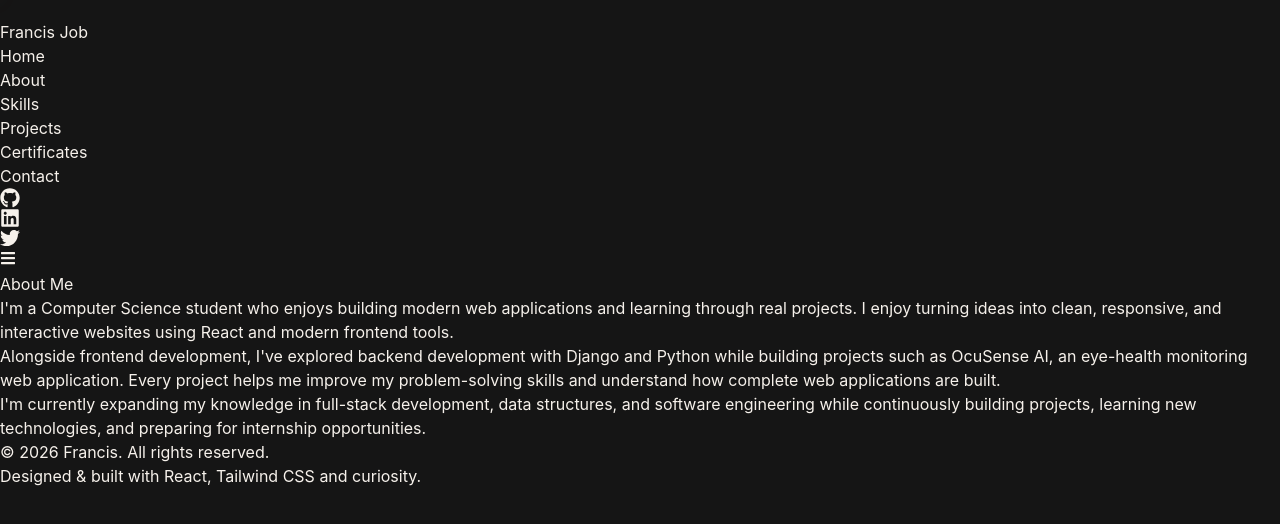
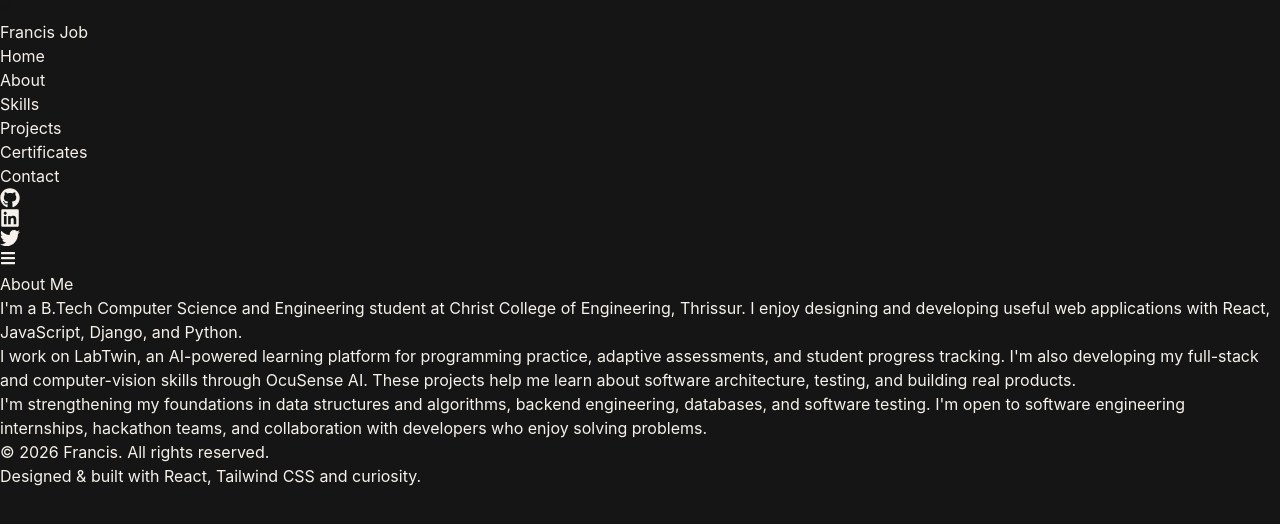
Before and after one commit to fjprojects/my-portfolio, a React (Vite) app: page /about in a window 1280 px wide. Shown: the top 524 px of the page. Built offline with nearby package versions, Linux system fonts and the light colour scheme.

Commit message:
Portfolio: refresh src/components/About.jsx

```diff
--- a/src/components/About.jsx
+++ b/src/components/About.jsx
@@ -45,10 +45,10 @@ const About = () => {
               viewport={{ once: true }}
               transition={{ delay: 0.5, duration: 0.6 }}
             >
-              I'm a Computer Science student who enjoys building modern web
-              applications and learning through real projects. I enjoy turning
-              ideas into clean, responsive, and interactive websites using
-              React and modern frontend tools.
+              I'm a B.Tech Computer Science and Engineering student at Christ
+              College of Engineering, Thrissur. I enjoy designing and
+              developing useful web applications with React, JavaScript,
+              Django, and Python.
             </motion.p>
 
             <motion.p
@@ -57,11 +57,11 @@ const About = () => {
               viewport={{ once: true }}
               transition={{ delay: 0.7, duration: 0.6 }}
             >
-              Alongside frontend development, I've explored backend development
-              with Django and Python while building projects such as OcuSense
-              AI, an eye-health monitoring web application. Every project helps
-              me improve my problem-solving skills and understand how complete
-              web applications are built.
+              I work on LabTwin, an AI-powered learning platform for programming
+              practice, adaptive assessments, and student progress tracking.
+              I'm also developing my full-stack and computer-vision skills
+              through OcuSense AI. These projects help me learn about
+              software architecture, testing, and building real products.
             </motion.p>
 
             <motion.p
@@ -70,10 +70,10 @@ const About = () => {
               viewport={{ once: true }}
               transition={{ delay: 0.9, duration: 0.6 }}
             >
-              I'm currently expanding my knowledge in full-stack development,
-              data structures, and software engineering while continuously
-              building projects, learning new technologies, and preparing for
-              internship opportunities.
+              I'm strengthening my foundations in data structures and algorithms,
+              backend engineering, databases, and software testing.
+              I'm open to software engineering internships, hackathon teams,
+              and collaboration with developers who enjoy solving problems.
             </motion.p>
           </motion.div>
         </motion.div>
```
